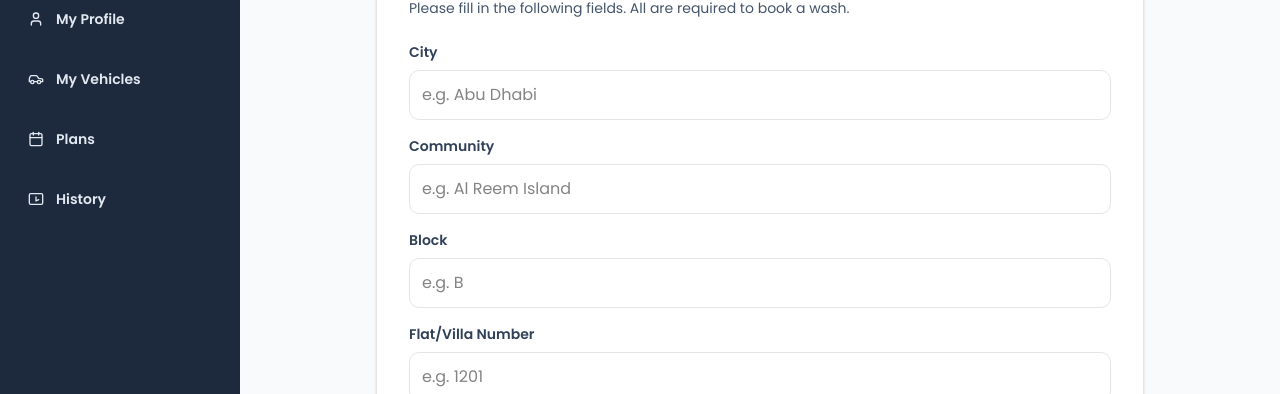
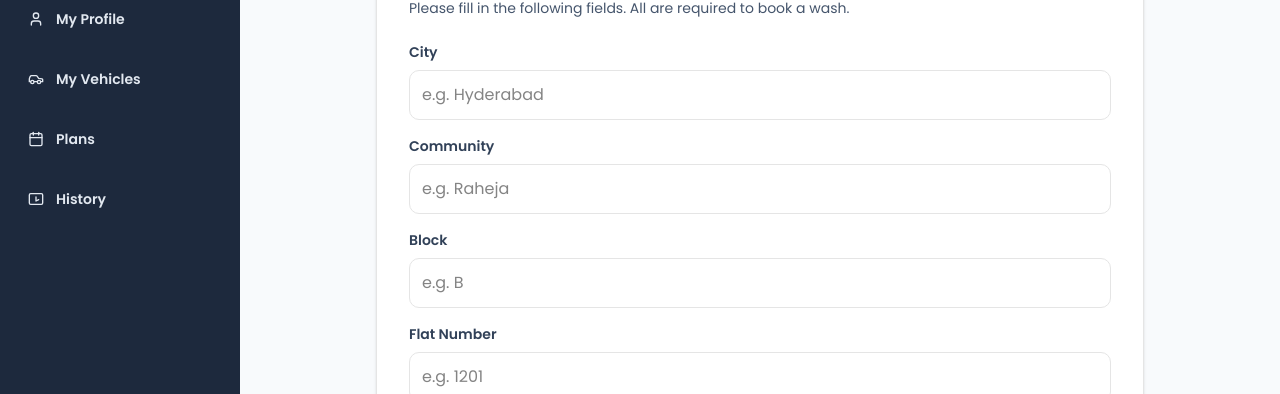
Before and after one commit to amruthexe/carwash, a Next.js app: page /dashboard/complete-profile in a window 1280 px wide. Shown: the part 139-533 px from the top of the page. Built offline with nearby package versions, Linux system fonts and the light colour scheme; no server answers.

Commit message:
update placeholder text for address fields in CompleteProfilePage

```diff
--- a/src/app/dashboard/complete-profile/page.tsx
+++ b/src/app/dashboard/complete-profile/page.tsx
@@ -82,7 +82,7 @@ export default function CompleteProfilePage() {
                 type="text"
                 required
                 defaultValue={initialValues.city}
-                placeholder="e.g. Abu Dhabi"
+                placeholder="e.g. Hyderabad"
                 className="w-full p-3 border border-slate-300 rounded-lg focus:border-blue-500 focus:ring-1 focus:ring-blue-500 outline-none text-base"
               />
             </div>
@@ -97,7 +97,7 @@ export default function CompleteProfilePage() {
                 type="text"
                 required
                 defaultValue={initialValues.community}
-                placeholder="e.g. Al Reem Island"
+                placeholder="e.g. Raheja"
                 className="w-full p-3 border border-slate-300 rounded-lg focus:border-blue-500 focus:ring-1 focus:ring-blue-500 outline-none text-base"
               />
             </div>
@@ -119,7 +119,7 @@ export default function CompleteProfilePage() {
 
             <div>
               <label htmlFor="flatNumber" className="block text-sm font-semibold text-slate-700 mb-2">
-                Flat/Villa Number
+                Flat Number
               </label>
               <input
                 id="flatNumber"
```
